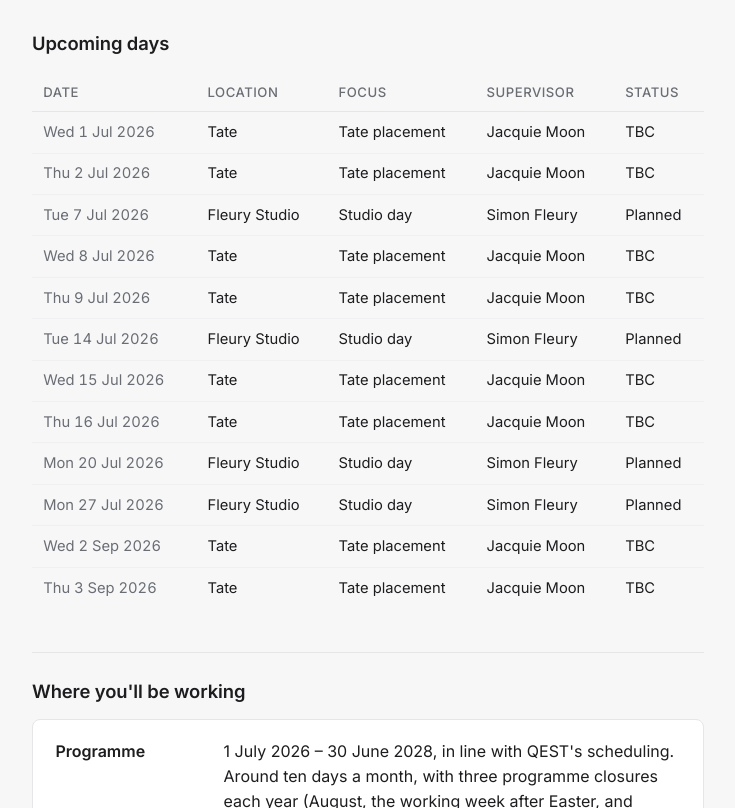
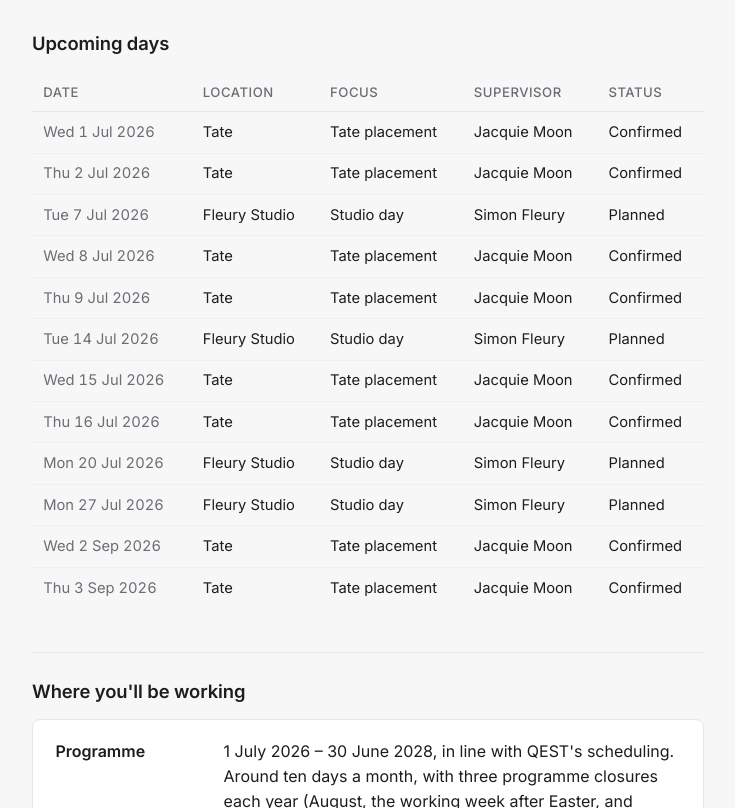
Before and after one commit to sfleury-studio/ee-qest-share, a plain HTML site: page index.html in a window 1280 px wide. Shown: the part 775-1583 px from the top of the page, without its empty margins (272-1007 px from the left). Drawn offline with Linux system fonts and the light colour scheme.

Commit message:
QEST share refresh — 2026-06-05 14:22 UTC

```diff
--- a/index.html
+++ b/index.html
@@ -194,18 +194,18 @@
   <table class='upcoming'>
 <thead><tr><th>Date</th><th>Location</th><th>Focus</th><th>Supervisor</th><th>Status</th></tr></thead>
 <tbody>
-<tr><td>Wed 1 Jul 2026</td><td>Tate</td><td>Tate placement</td><td>Jacquie Moon</td><td>TBC</td></tr>
-<tr><td>Thu 2 Jul 2026</td><td>Tate</td><td>Tate placement</td><td>Jacquie Moon</td><td>TBC</td></tr>
+<tr><td>Wed 1 Jul 2026</td><td>Tate</td><td>Tate placement</td><td>Jacquie Moon</td><td>Confirmed</td></tr>
+<tr><td>Thu 2 Jul 2026</td><td>Tate</td><td>Tate placement</td><td>Jacquie Moon</td><td>Confirmed</td></tr>
 <tr><td>Tue 7 Jul 2026</td><td>Fleury Studio</td><td>Studio day</td><td>Simon Fleury</td><td>Planned</td></tr>
-<tr><td>Wed 8 Jul 2026</td><td>Tate</td><td>Tate placement</td><td>Jacquie Moon</td><td>TBC</td></tr>
-<tr><td>Thu 9 Jul 2026</td><td>Tate</td><td>Tate placement</td><td>Jacquie Moon</td><td>TBC</td></tr>
+<tr><td>Wed 8 Jul 2026</td><td>Tate</td><td>Tate placement</td><td>Jacquie Moon</td><td>Confirmed</td></tr>
+<tr><td>Thu 9 Jul 2026</td><td>Tate</td><td>Tate placement</td><td>Jacquie Moon</td><td>Confirmed</td></tr>
 <tr><td>Tue 14 Jul 2026</td><td>Fleury Studio</td><td>Studio day</td><td>Simon Fleury</td><td>Planned</td></tr>
-<tr><td>Wed 15 Jul 2026</td><td>Tate</td><td>Tate placement</td><td>Jacquie Moon</td><td>TBC</td></tr>
-<tr><td>Thu 16 Jul 2026</td><td>Tate</td><td>Tate placement</td><td>Jacquie Moon</td><td>TBC</td></tr>
+<tr><td>Wed 15 Jul 2026</td><td>Tate</td><td>Tate placement</td><td>Jacquie Moon</td><td>Confirmed</td></tr>
+<tr><td>Thu 16 Jul 2026</td><td>Tate</td><td>Tate placement</td><td>Jacquie Moon</td><td>Confirmed</td></tr>
 <tr><td>Mon 20 Jul 2026</td><td>Fleury Studio</td><td>Studio day</td><td>Simon Fleury</td><td>Planned</td></tr>
 <tr><td>Mon 27 Jul 2026</td><td>Fleury Studio</td><td>Studio day</td><td>Simon Fleury</td><td>Planned</td></tr>
-<tr><td>Wed 2 Sep 2026</td><td>Tate</td><td>Tate placement</td><td>Jacquie Moon</td><td>TBC</td></tr>
-<tr><td>Thu 3 Sep 2026</td><td>Tate</td><td>Tate placement</td><td>Jacquie Moon</td><td>TBC</td></tr>
+<tr><td>Wed 2 Sep 2026</td><td>Tate</td><td>Tate placement</td><td>Jacquie Moon</td><td>Confirmed</td></tr>
+<tr><td>Thu 3 Sep 2026</td><td>Tate</td><td>Tate placement</td><td>Jacquie Moon</td><td>Confirmed</td></tr>
 </tbody></table>
 </section>
 
```
Also changed, not shown: 1 other file.
